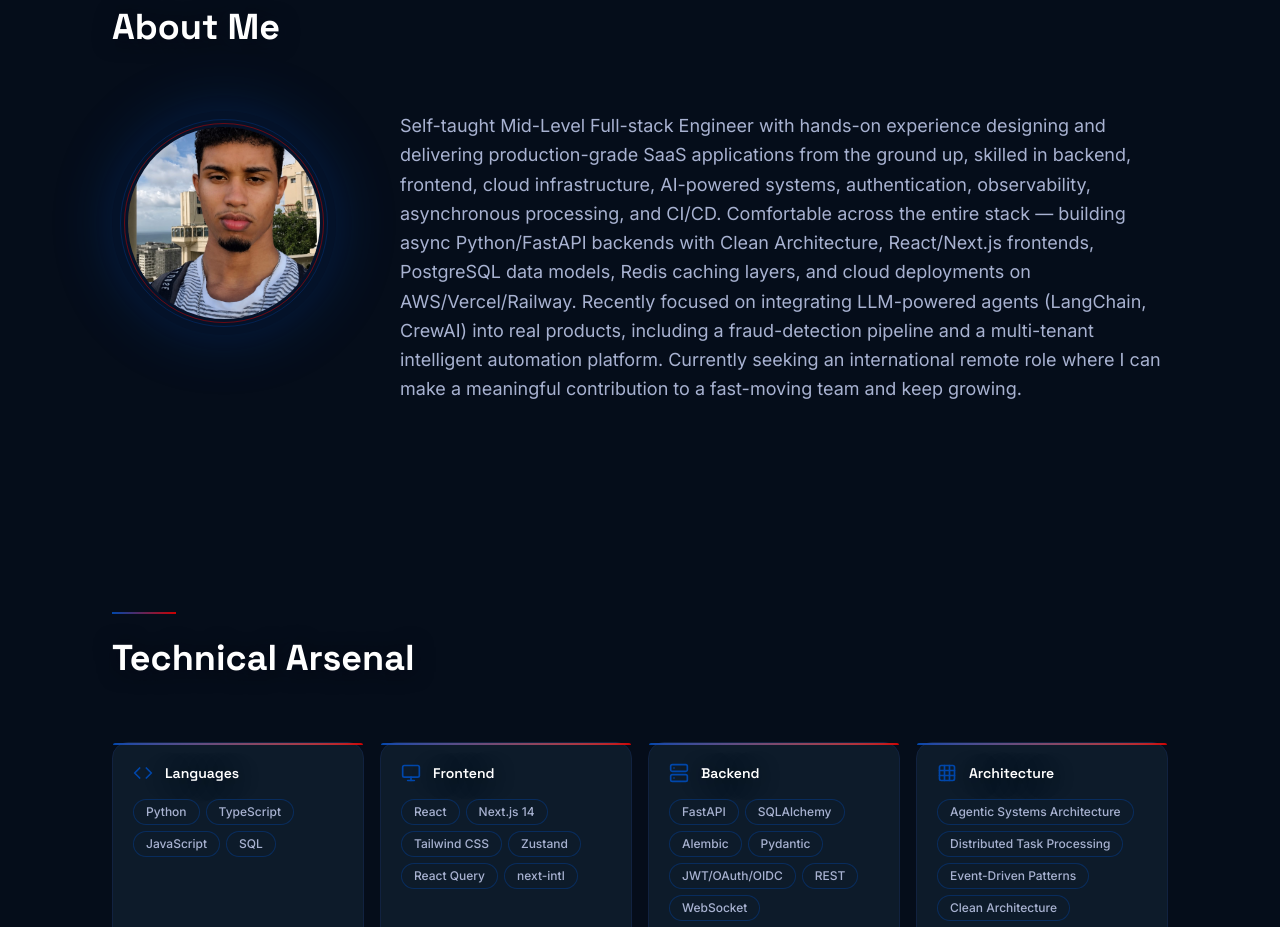
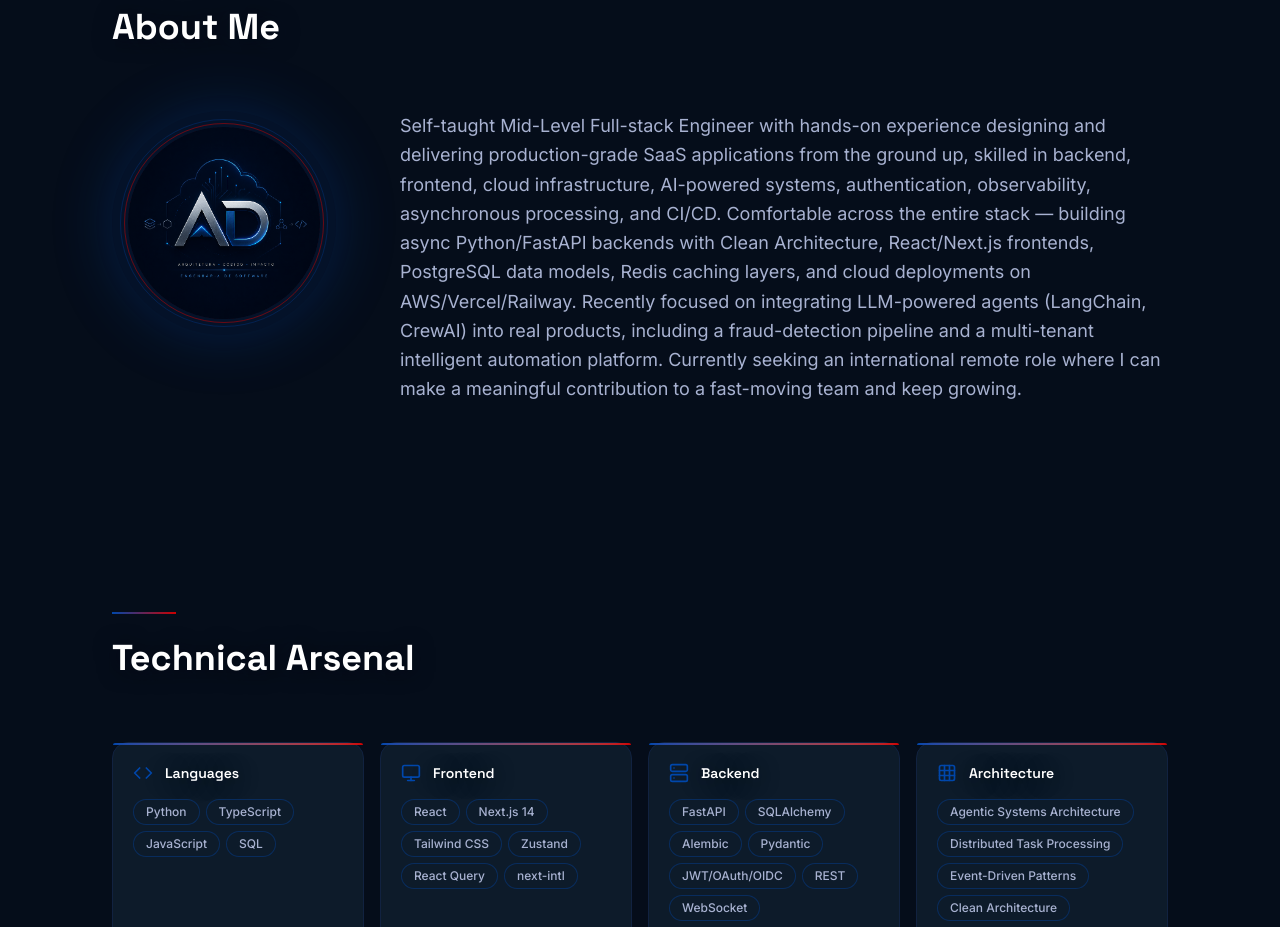
Before and after one commit to ViChagas07/Portfolio-Resume, a Next.js app: page /en in a window 1280 px wide. Shown: the part 980-1907 px from the top of the page. Built offline with nearby package versions, Linux system fonts and the light colour scheme.

Commit message:
feat: update About section profile photo with new design

```diff
--- a/components/sections/About.tsx
+++ b/components/sections/About.tsx
@@ -40,7 +40,7 @@ export function About() {
             {/* Profile photo */}
             <span className="relative flex h-40 w-40 items-center justify-center overflow-hidden rounded-full md:h-48 md:w-48">
               <Image
-                src="/about-profile.jpg"
+                src="/about-profile.png"
                 alt="Alisson Davi"
                 fill
                 sizes="(max-width: 768px) 160px, 192px"
```
Also changed, not shown: public/about-profile.jpg (deleted), public/about-profile.png (added).
